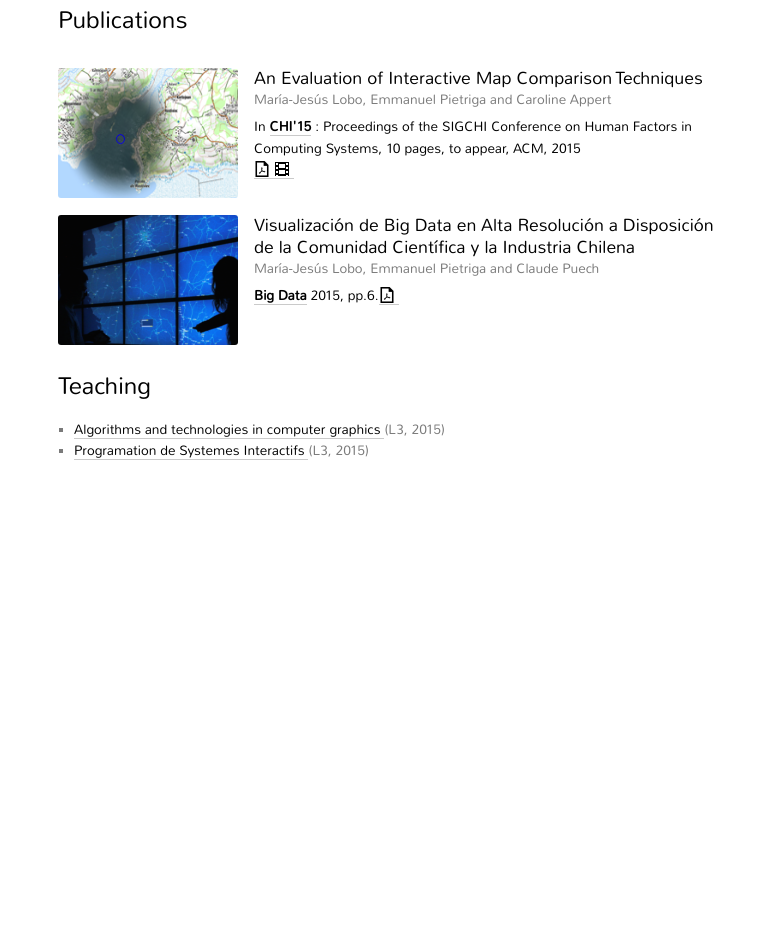
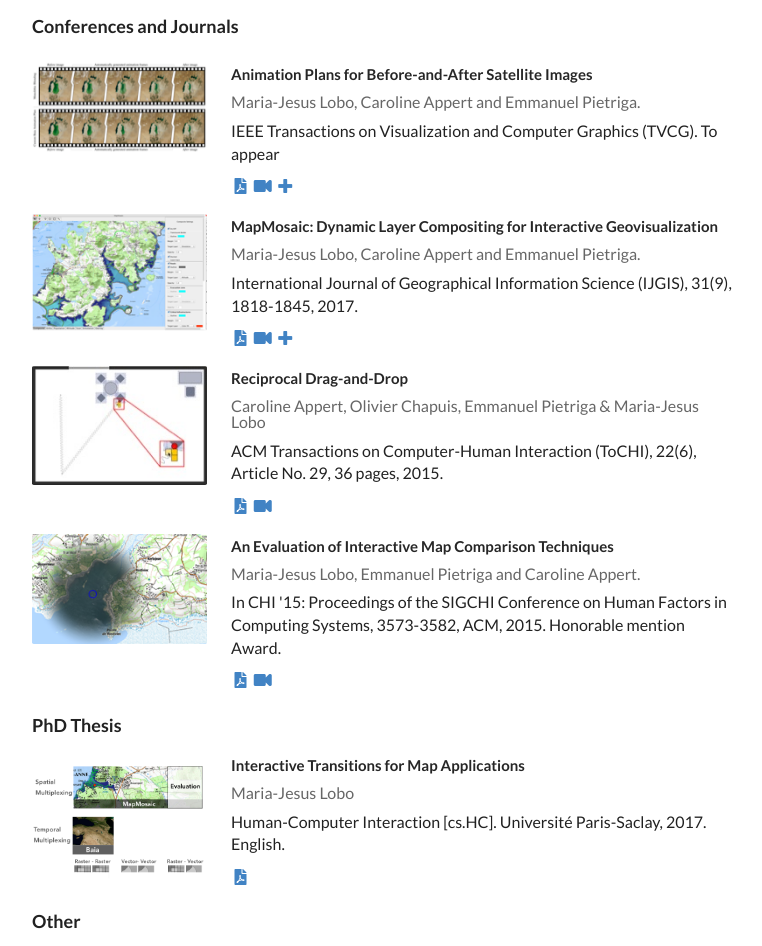
Before and after one commit to mjlobo/mjlobo.github.io, a plain HTML site: page index.html in a window 1280 px wide. Shown: the part 508-1454 px from the top of the page, without its empty margins (258-1020 px from the left). Before the commit the page ends 1034 px from the top, so only its background shows below. Drawn offline with nearby package versions, Linux system fonts and the light colour scheme.

Commit message:
not empty commit message

```diff
--- a/index.html
+++ b/index.html
@@ -1,93 +1,157 @@
 <!DOCTYPE html>
 <html>
 	<head>
-	<meta http-equiv="Content-type" content="text/html; charset=utf-8" />
-	<title>Maria Jesus Lobo</title>
-	<meta name="viewport" content="width=device-width, initial-scale=1.0, maximum-scale=1.0, user-scalable=no" />
-	<link rel="stylesheet" href="style/style.css" type="text/css" media="screen" charset="utf-8"/>
-	<link href='http://fonts.googleapis.com/css?family=Nunito:400,300,700' rel='stylesheet' type='text/css'>
+		 <meta charset="utf-8" />
+		<link rel="stylesheet" type="text/css" href="Semantic-UI-CSS-master/semantic.min.css">
+		<script
+  		src="https://code.jquery.com/jquery-3.1.1.min.js"
+  		integrity="sha256-hVVnYaiADRTO2PzUGmuLJr8BLUSjGIZsDYGmIJLv2b8="
+  		crossorigin="anonymous"></script>
+		<script src="Semantic-UI-CSS-master.js"></script>
+
+		<style type="text/css">
+
+
+  img.header_image {
+    margin-top: 30px;
+  }
+
+  p.intro{
+  	margin-top:50px;
+  	margin-bottom: 40px;
+  }
+
+  div.main_component{
+  	padding-bottom: 50px;
+  }
+
+  h4.contact{
+  	padding-bottom: 0px;
+  	margin-bottom: 0px;
+  	padding-top: 0px;
+  	margin-top: -10px;
+  }
+
+  item.description {
+  	font-size: 0.9em;
+  }
+
+
+  </style>
+
 	</head>
 <body>
-	<div class="body">
-		<div class="wrap">
+	<div class="ui padded text container main_component">
+		<img class="ui centered small rounded image header_image" src="img/mjl.png">
+  		<h1 class="ui centered header">Maria Jesus Lobo
+  			<div class="sub header"><a href="mailto:&#109;&#097;&#114;&#105;&#097;&#045;&#106;&#101;&#115;&#117;&#115;&#046;&#108;&#111;&#098;&#111;&#064;&#101;&#110;&#097;&#099;&#046;&#102;&#114;" class="courrier">&#109;&#097;&#114;&#105;&#097;&#045;&#106;&#101;&#115;&#117;&#115;&#046;&#108;&#111;&#098;&#111;&#064;&#101;&#110;&#097;&#099;&#046;&#102;&#114;</a></div>
+  		</h1>
 
-			<h1><img src="img/mjl.png" width="150px" height="185px" alt="Maria Jesus Lobo" />María Jesús Lobo</h1>
+  		<p class="intro"> I am a Postdoc at <a href="http://devi.recherche.enac.fr/?page_id=14&lang=fr">Devi Team </a>, at ENAC. I am currently studying new visualization and interaction techniques for spatial data, in particular LIDAR data. Before, I did my PhD in the <a href="http://ilda.saclay.inria.fr"> ILDA (Interacting with Large DAta)</a> team under the supervision of <a href="https://www.lri.fr/~appert/">Caroline Appert</a> and <a href="http://pages.saclay.inria.fr/emmanuel.pietriga/"> Emmanuel Pietriga</a>. My thesis studied interactive transitions for map applications, in order to combine different maps and data layers into one representation. </p>
 
-			<p class="contact">
-				<a href="mailto:&#109;&#097;&#114;&#105;&#097;&#045;&#106;&#101;&#115;&#117;&#115;&#046;&#108;&#111;&#098;&#111;&#064;&#105;&#110;&#114;&#105;&#097;&#046;&#102;&#114;" class="courrier">&#109;&#097;&#114;&#105;&#097;&#045;&#106;&#101;&#115;&#117;&#115;&#046;&#108;&#111;&#098;&#111;&#064;&#105;&#110;&#114;&#105;&#097;&#046;&#102;&#114;</a>
-			</p>
 
-			<p class="presentation">
-				<!-- <a href="http://www.inria.fr">INRIA, </a><a href="https://www.lri.fr">LRI</a> and <a href="http://www.cnrs.fr">CNRS</a>, France <br> -->
-				I am a PhD student in the <a href="http://ilda.saclay.inria.fr"> ILDA (Interacting with Large DAta)</a> team under the supervision of <a href="https://www.lri.fr/~appert/">Caroline Appert</a> and <a href="http://pages.saclay.inria.fr/emmanuel.pietriga/"> Emmanuel Pietriga</a>. My thesis studies interactive transitions for map applications, in order to combine different maps and data layers into one representation. My thesis is part of the ANR project <a href="http://mapmuxing.ign.fr">MapMuxing</a>.
-				<!-- PhD student with <a href="https://www.lri.fr/~appert/">Caroline Appert</a> and <a href="http://pages.saclay.inria.fr/emmanuel.pietriga/"> Emmanuel Pietriga <br />
-				<a href="http://ilda.saclay.inria.fr"> ILDA (Interacting with Large DAta)</a><br/> -->
+  		<h2 class="ui dividing header"> Publications </h2>
+  		<h3 class="ui header"> Conferences and Journals </h3>
+		<div class="ui unstackable items">
+			<div class="item">
+		  		<div class= "image">
+		    		<img class="ui middle aligned small image" src="img/aral_new2.png">
+		    	</div>
+		    <div class="content">
+		    	<h4 class="ui header"> Animation Plans for Before-and-After Satellite Images </h4>
+		      	<div class="meta">Maria-Jesus Lobo, Caroline Appert and Emmanuel Pietriga. </div>
+		      	<div class="description">IEEE Transactions on Visualization and Computer Graphics (TVCG). To appear
+		      	</div>
+		      	<div class="description">
+		      		<a href="https://hal.inria.fr/hal-01773882/document"><i class="file pdf icon"></i></a><a href="http://ilda.saclay.inria.fr/mapmuxing/baia/baia_TVCG_2018.mp4"><i class="video icon"></i></a><a href="http://ilda.saclay.inria.fr/mapmuxing/baia/index.html"><i class="plus icon"></i></a></div>
+		    </div>
+		  </div>
 
-			</p>
+		  <div class="item">
+		  		<div class= "image">
+		    		<img class="ui small image" src="img/mapmosaic.png">
+		    	</div>
+		    <div class="content">
+		    	<h4 class="ui header"> MapMosaic: Dynamic Layer Compositing for Interactive Geovisualization </h4>
+		      	<div class="meta">Maria-Jesus Lobo, Caroline Appert and Emmanuel Pietriga. </div>
+		      	<div class="description">International Journal of Geographical Information Science (IJGIS), 31(9), 1818-1845, 2017.
+		      	</div>
+		      	<div class="description"><a href="https://hal.inria.fr/hal-01562084/document"><i class="file pdf icon"></i></a><a href="https://hal.inria.fr/hal-01562084/file/mapmosaic_IJGIS2017.mov"><i class="video icon"></i></a><a><i class="plus icon"></i></a></div>
+		    </div>
+		</div>
 
-			<div class="category">
-				<h2>Publications</h2>
+		  <div class="item">
+		  		<div class= "image">
+		    		<img class="ui small image" src="img/reciprocal.png">
 		    	</div>
-			<div class="project">
-				<img src="img/mapcomp3.png" width="210px" height="130px" />
-				<div class = "description">
-					<div class="wrapper">
-						<h2>An Evaluation of Interactive Map Comparison Techniques</h2>
-						<p>
-							<span class="authors">
-								María-Jesús Lobo, Emmanuel Pietriga and Caroline Appert
-							</span>
-							<span class="conferencedetails">
-							In
-							<span class = "conference">
-								<a href= "http://chi2015.acm.org">CHI'15</a>
-							</span>
-							: Proceedings of the SIGCHI Conference on Human Factors in Computing Systems, 10 pages, to appear, ACM, 2015 <br>
-							</span>
-							<a class="special paper" href="https://hal.inria.fr/hal-01144163/document"></a>
-							<a class= "special video" href="http://pages.saclay.inria.fr/emmanuel.pietriga/2015/04/mapcomp-CHI2015.m4v"></a>
-						</p>
+		    <div class="content">
+		    	<h4 class="ui header"> Reciprocal Drag-and-Drop </h4>
+		      	<div class="meta">Caroline Appert, Olivier Chapuis, Emmanuel Pietriga & Maria-Jesus Lobo </div>
+		      	<div class="description">ACM Transactions on Computer-Human Interaction (ToCHI), 22(6), Article No. 29, 36 pages, 2015.
+		      	</div>
+		      	<div class="description"><a href="https://dl.acm.org/authorize?N05393"><i class="file pdf icon"></i></a><a href="https://www.lri.fr/~chapuis/publications/ToCHI15-dnd-1.mov"><i class="video icon"></i></a>
 		    </div>
 		  </div>
 		</div>
 
-			<div class="project">
-				<img src="img/bits.png" width="210px" height="130px" />
-				<div class = "description">
-					<div class="wrapper">
-						<h2>Visualización de Big Data en Alta Resolución a Disposición de la Comunidad Científica y la Industria Chilena</h2>
-						<p>
-							<span class="authors">
-								María-Jesús Lobo, Emmanuel Pietriga and Claude Puech
-							</span>
-							<span class="conferencedetails">
-							<span class = "conference">
-								<a href= "https://www.dcc.uchile.cl/Bitsdeciencia11.pdf">Big Data</a>
-							</span>
-							2015, pp.6.
-							</span>
-							<a class="special paper" href="https://hal.inria.fr/hal-01134134/document"></a>
-						</p>
+		  <div class="item">
+		  	<div class= "image">
+		    	<img class="ui small image" src="img/mapcomp3.png">
+		    </div>
+		    <div class="content">
+		    	<h4 class="ui header"> An Evaluation of Interactive Map Comparison Techniques</h4>
+		      	<div class="meta">Maria-Jesus Lobo, Emmanuel Pietriga and Caroline Appert. </div>
+		      	<div class="description">In CHI '15: Proceedings of the SIGCHI Conference on Human Factors in Computing Systems, 3573-3582, ACM, 2015. Honorable mention Award.</div>
+		      	<div class="description"><a href="https://hal.inria.fr/hal-01144163/document"><i class="file pdf icon"></i></a><a hef="http://pages.saclay.inria.fr/emmanuel.pietriga/2015/04/mapcomp-CHI2015.m4v"><i class="video icon"></i></a>
+		    </div>
 		  </div>
 		</div>
 	</div>
 
-			<div class="category">
-				<h2>Teaching</h2>
+		<div class="ui unstackable items">
+		  <h3 class="ui header"> PhD Thesis </h3>
+		  	<div class="item">
+		  	<div class= "image">
+		    	<img class="ui small image" src="img/designspace.png">
 		    </div>
-
-			<div class="text">
-				<ul>
-					<li><a href="teaching/ig/">Algorithms and technologies in computer graphics </a>(L3, 2015)</li>
-					<li><a href="teaching/hci/">Programation de Systemes Interactifs </a> (L3, 2015)</li>
-				</ul>
-
+		    <div class="content">
+		    	<h4 class="ui header"> Interactive Transitions for Map Applications </h4>
+		      	<div class="meta"> Maria-Jesus Lobo</div>
+		      	<div class="description">Human-Computer Interaction [cs.HC]. Université Paris-Saclay, 2017. English. </div>
+		      	<div class="description"><a href="https://hal.inria.fr/tel-01698880v1"><i class="file pdf icon"></i></a></div>
+		  </div>
+		</div>
 	</div>
 
 
+		<div class="ui unstackable items">
 
-			<hr />
+		  <h3 class="ui header"> Other </h3>
+		  <div class="item">
+		  		<div class= "image">
+		    		<img class="ui small image" src="img/designspace.png" >
 		    	</div>
+		    <div class="content">
+		    	<h4 class="ui header"> Interactive Transitions for Map Applications </h4>
+		      	<div class="meta">Maria-Jesus Lobo </div>
+		      	<div class="description">In IHM DC '16: Doctoral Consortium of the 28th Conference on Interaction Homme-Machine.
+		      	</div>
+		    </div>
+		  </div>
+		  <div class="item">
+		  		<div class= "image">
+		    		<img class="ui small image" src="img/bits.png" width="250px" height="130px">
+		    	</div>
+		    <div class="content">
+		    	<h4 class="ui header"> Visualización de Big Data en Alta Resolución a Disposición de la Comunidad Científica y la Industria Chilena </h4>
+		      	<div class="meta">María-Jesús Lobo, Emmanuel Pietriga and Claude Puech </div>
+		      	<div class="description">In Bits de Ciencia, 6 pages, Universidad de Chile, 2015.
+		      	</div>
+		      	<div class="description"><a href=""https://hal.inria.fr/hal-01134134/document""><i class="file pdf icon"></i></a></div>
+		    </div>
+		  </div>
+		</div>
+
 	</div>
 </body>
 </html>
```
Lines whose indentation alone changed are shown as unchanged.
